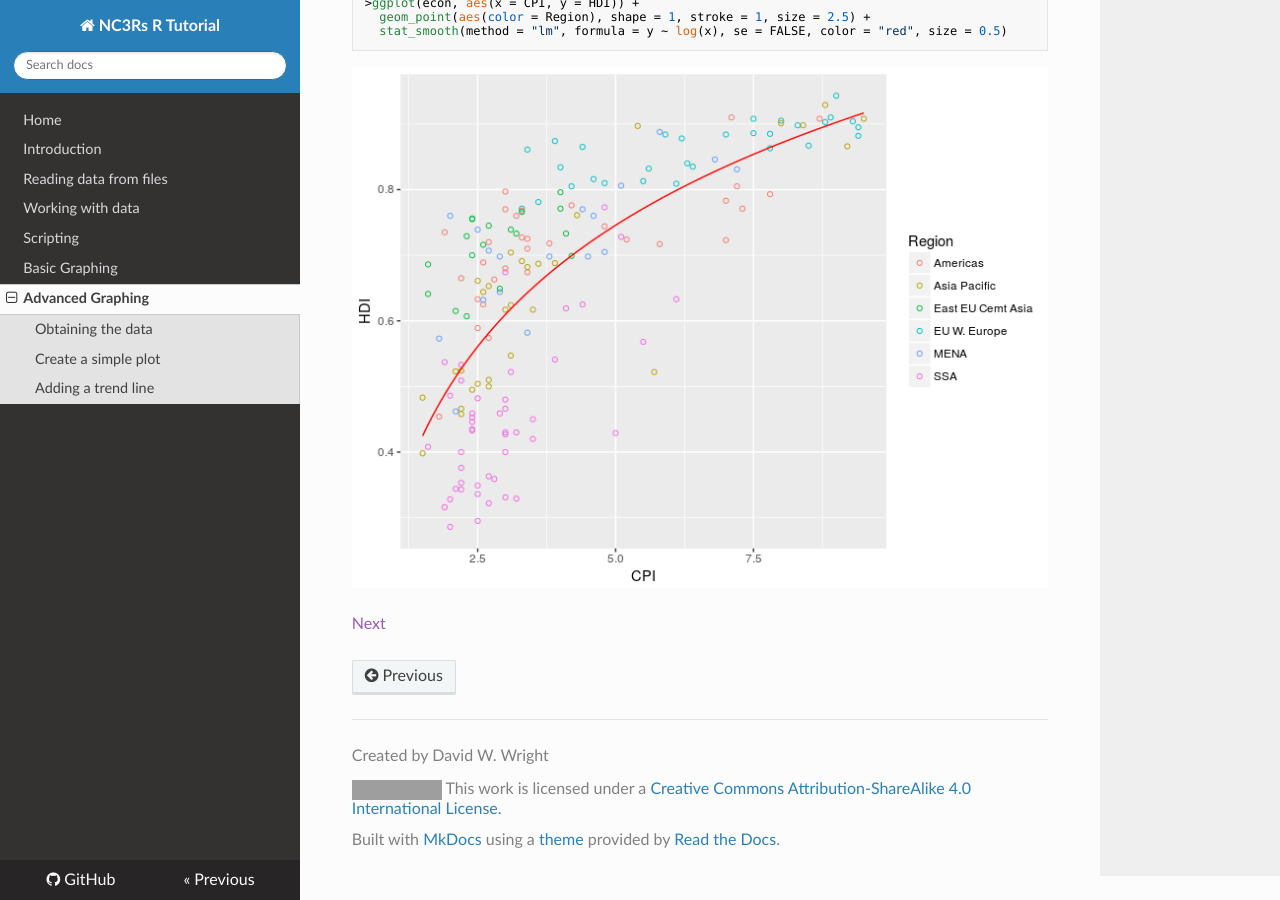
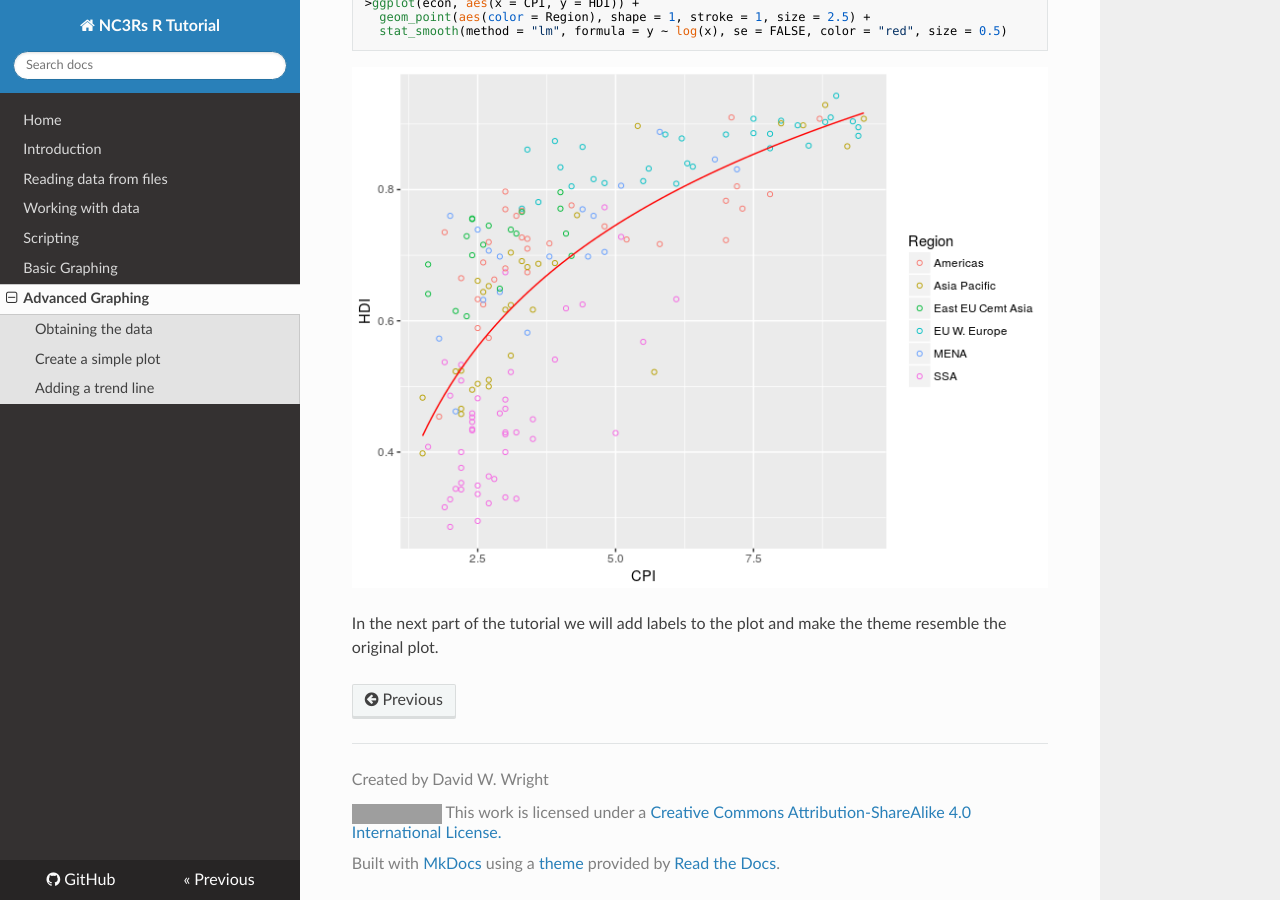
Before and after one commit to dww100/nc3rs-r-tutorial, an MkDocs documentation site: the page built from docs/advanced_graphing.md, in a window 1280 px wide and 900 px high, scrolled down 3544 px. Built offline with MkDocs 1.6.1, drawn with Linux system fonts in a browser that asks for light colours; nearby versions of some CDN libraries; old or Windows-style settings are respelled for this version of MkDocs; grey boxes are pictures that could not be loaded.

Commit message:
Throw forward text added and removed next link

```diff
--- a/docs/advanced_graphing.md
+++ b/docs/advanced_graphing.md
@@ -83,4 +83,4 @@ Reduce this size using the `size` option:
 
 ![](images/economist-trend-thin.png)
 
-[Next]()
+In the next part of the tutorial we will add labels to the plot and make the theme resemble the original plot.
```
